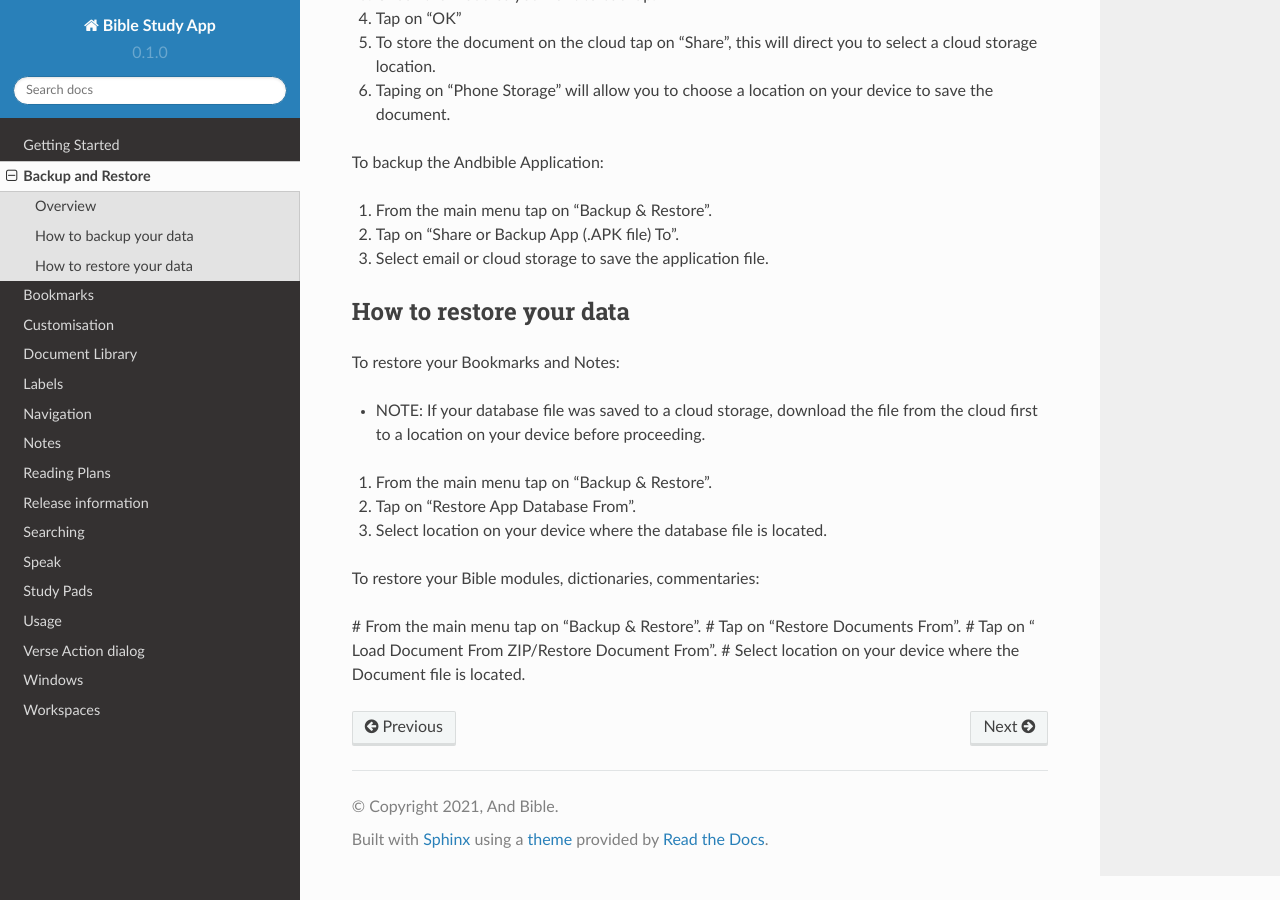
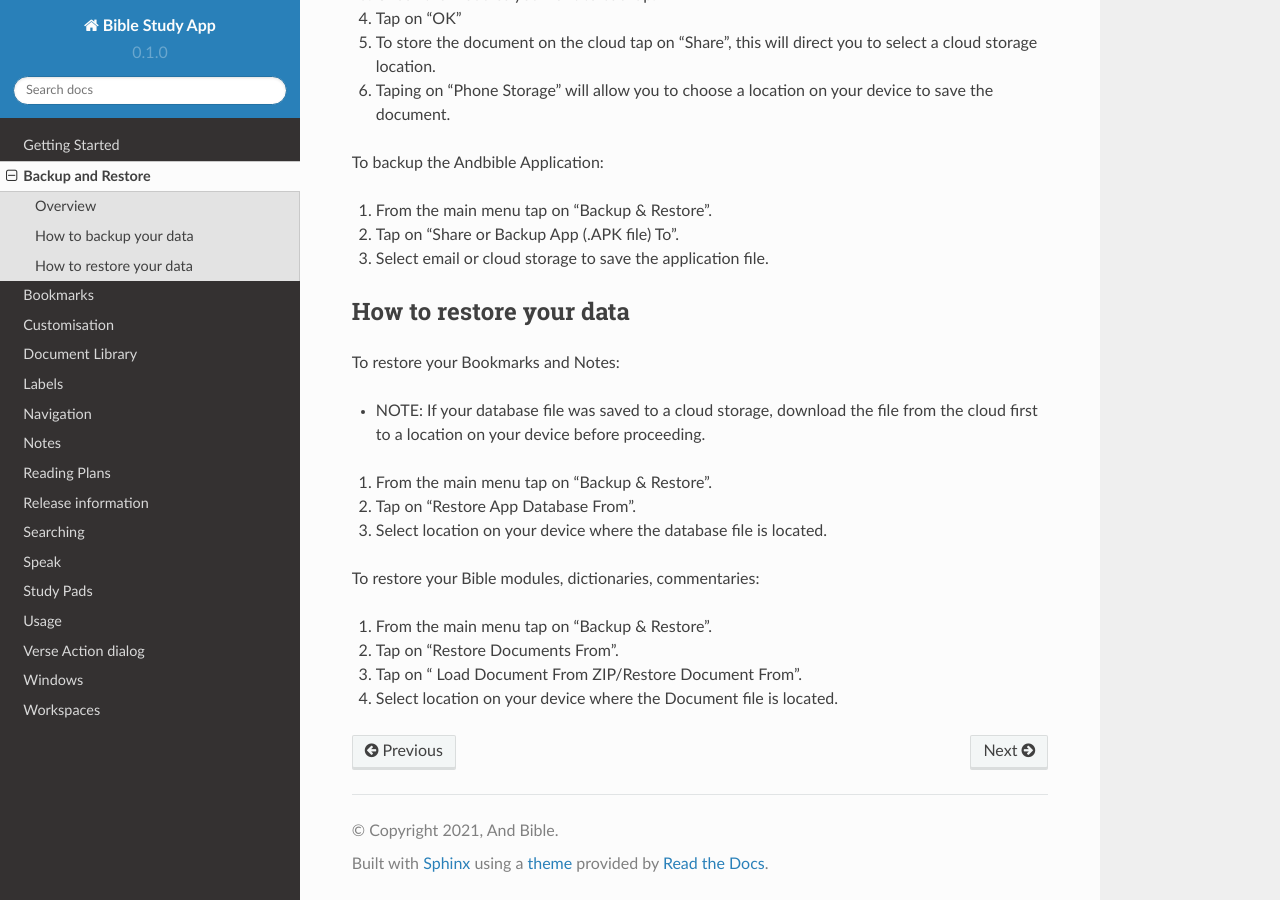
Before and after one commit to AndBible/docs, a Sphinx documentation site: the page built from docs/source/backup_restore.rst, in a window 1280 px wide and 900 px high, scrolled down 721 px. Built offline with Sphinx 7.4.7 and the Read the Docs theme 2.0.0, drawn with Linux system fonts in a browser that asks for light colours; pages that are not in the unit, such as notebooks, are missing from menus.

```diff
--- a/docs/source/backup_restore.rst
+++ b/docs/source/backup_restore.rst
@@ -46,7 +46,7 @@ To restore your Bookmarks and Notes:
 
 To restore your Bible modules, dictionaries, commentaries:
 
-# From the main menu tap on "Backup & Restore".
-# Tap on "Restore Documents From".
-# Tap on " Load Document From ZIP/Restore Document From".
-# Select location on your device where the Document file is located.
+#. From the main menu tap on "Backup & Restore".
+#. Tap on "Restore Documents From".
+#. Tap on " Load Document From ZIP/Restore Document From".
+#. Select location on your device where the Document file is located.
```
